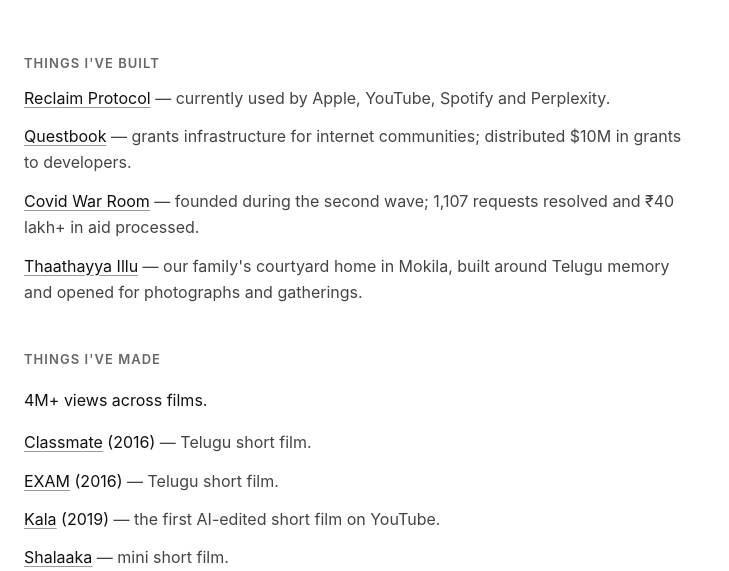
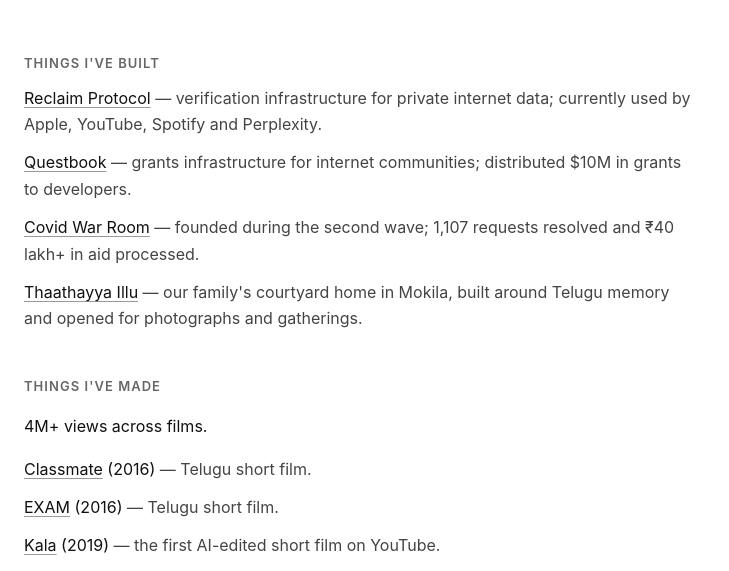
Before and after one commit to sriharshakaramchati/sriharshakaramchati.github.io, a plain HTML site: page index.html in a window 1280 px wide. Shown: the part 157-728 px from the top of the page, without its empty margins (0-729 px from the left). Drawn offline with Linux system fonts and the light colour scheme.

```diff
--- a/index.html
+++ b/index.html
@@ -65,7 +65,7 @@
 
   <h2>Things I've built</h2>
   <ul>
-    <li><a href="https://www.reclaimprotocol.org/">Reclaim Protocol</a> <span class="desc">&mdash; currently used by Apple, YouTube, Spotify and Perplexity.</span></li>
+    <li><a href="https://www.reclaimprotocol.org/">Reclaim Protocol</a> <span class="desc">&mdash; verification infrastructure for private internet data; currently used by Apple, YouTube, Spotify and Perplexity.</span></li>
     <li><a href="https://questbook.app/">Questbook</a> <span class="desc">&mdash; grants infrastructure for internet communities; distributed $10M in grants to developers.</span></li>
     <li><a href="https://www.iiit.ac.in/cwr/">Covid War Room</a> <span class="desc">&mdash; founded during the second wave; 1,107 requests resolved and &#8377;40 lakh+ in aid processed.</span></li>
     <li><a href="https://www.thaathayyaillu.com/">Thaathayya Illu</a> <span class="desc">&mdash; our family's courtyard home in Mokila, built around Telugu memory and opened for photographs and gatherings.</span></li>
```
